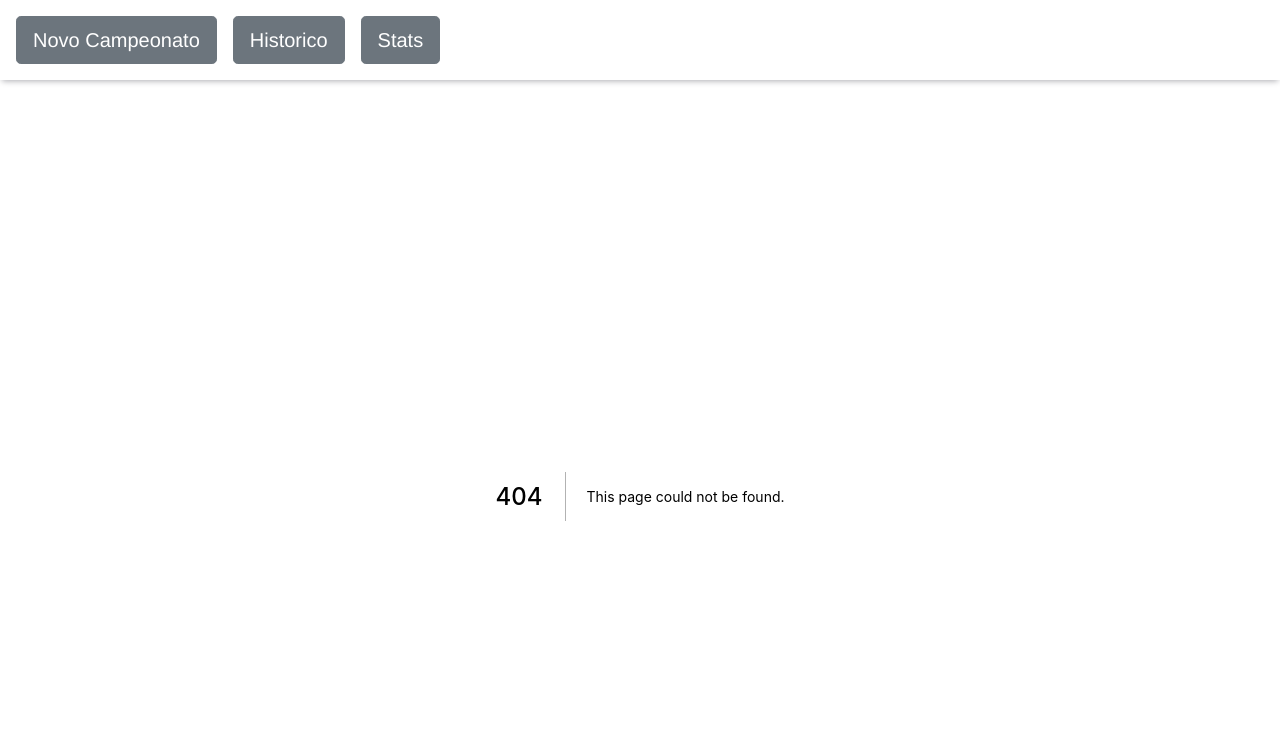
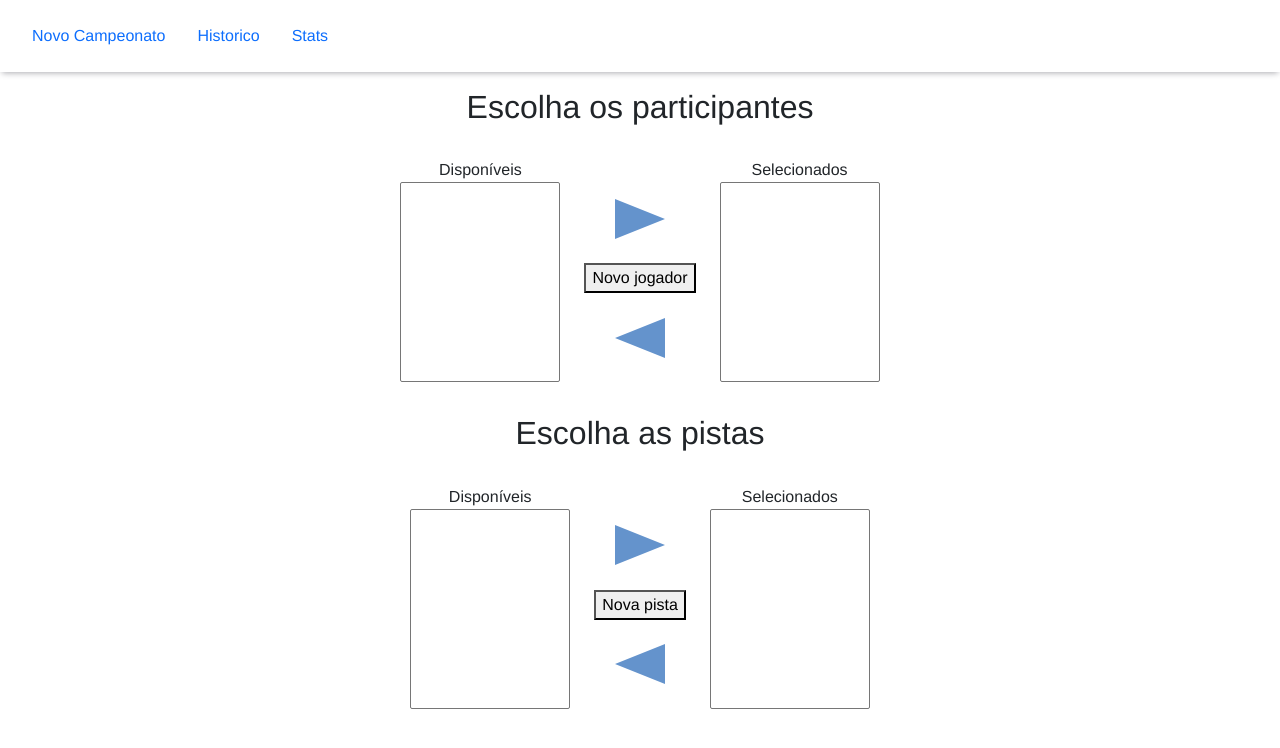
Before and after one commit to felipefss/revolt-statz, a Next.js app: page /new-championship in a window 1280 px wide. Before the commit this address had no page. Shown: the top 748 px of the page. Built offline with nearby package versions, Linux system fonts and the light colour scheme.

Commit message:
Add new championship page.

```diff
--- a/src/components/Navbar/index.tsx
+++ b/src/components/Navbar/index.tsx
@@ -1,20 +1,26 @@
-import React from "react";
+import Link from "next/link";
 import styles from "./styles.module.scss";
 
-const Navbar: React.FC = () => {
+export default function Navbar() {
   return (
     <nav className={styles.navbar}>
-      <a className="btn btn-secondary btn-lg" href="#">
-        Novo Campeonato
-      </a>
-      <a className="btn btn-secondary btn-lg" href="#">
-        Historico
-      </a>
-      <a className="btn btn-secondary btn-lg" href="#">
-        Stats
-      </a>
+      <ul className="nav">
+        <li className="nav-item">
+          <Link href="/new-championship">
+            <a className="nav-link">Novo Campeonato</a>
+          </Link>
+        </li>
+        <li className="nav-item">
+          <Link href="/history">
+            <a className="nav-link">Historico</a>
+          </Link>
+        </li>
+        <li className="nav-item">
+          <Link href="/">
+            <a className="nav-link">Stats</a>
+          </Link>
+        </li>
+      </ul>
     </nav>
   );
-};
-
-export default Navbar;
+}
--- a/src/components/Navbar/styles.module.scss
+++ b/src/components/Navbar/styles.module.scss
@@ -2,9 +2,4 @@
   padding: 1rem;
   box-shadow: 0px 3px 6px -2px #adadb2;
   margin-bottom: 1rem;
-
-  a {
-    margin-right: 1rem;
-    text-decoration: none;
-  }
 }
--- /dev/null
+++ b/src/components/Slushbucket/index.tsx
@@ -0,0 +1,27 @@
+import styles from "./styles.module.scss";
+
+export default function Slushbucket({ circuitChoice = false }) {
+  return (
+    <>
+      <section className={styles.players}>
+        <div className={styles.choiceColumn}>
+          <span>Disponíveis</span>
+          <select className={styles.choiceList} multiple></select>
+        </div>
+
+        <div className={styles.actionButtons}>
+          <div className={styles.selectBtn} />
+          <button type="button">
+            {circuitChoice ? "Nova pista" : "Novo jogador"}
+          </button>
+          <div className={`${styles.selectBtn} ${styles.inverse}`} />
+        </div>
+
+        <div className={styles.choiceColumn}>
+          <span>Selecionados</span>
+          <select className={styles.choiceList} multiple></select>
+        </div>
+      </section>
+    </>
+  );
+}
--- /dev/null
+++ b/src/components/Slushbucket/styles.module.scss
@@ -0,0 +1,45 @@
+.players {
+  display: flex;
+  justify-content: center;
+}
+
+.choiceColumn {
+  display: flex;
+  flex-direction: column;
+  align-items: center;
+
+  margin: 1.5rem 1.5rem 2rem;
+
+  .choiceList {
+    height: 25vh;
+    width: 12.5vw;
+    overflow-y: auto;
+  }
+}
+
+.actionButtons {
+  display: flex;
+  flex-direction: column;
+  align-items: center;
+  justify-content: space-evenly;
+  padding: 2rem 0;
+  margin-top: 0.5rem;
+
+  .selectBtn {
+    width: 0;
+    height: 0;
+    cursor: pointer;
+
+    border-top: 20px solid transparent;
+    border-left: 50px solid #6493cc;
+    border-bottom: 20px solid transparent;
+
+    &:hover {
+      border-left-color: #32557f;
+    }
+  }
+
+  .inverse {
+    transform: rotate(180deg);
+  }
+}
--- a/src/db/Championships.ts
+++ b/src/db/Championships.ts
@@ -51,3 +51,5 @@ const getChampionshipsByDate = async (): Promise<IChampionship[]> => {
   const championships = await col.find({}, { sort: [["date", -1]] }).toArray();
   return serialiseDates(championships);
 };
+
+//TODO: Add a function to check if there is an ongoing championship at the current date
--- a/src/db/Circuits.ts
+++ b/src/db/Circuits.ts
@@ -2,10 +2,10 @@ export type ICircuit = {
   _id: number;
   name: string;
   wins: {
-    [player_id: string]: number;
+    [player_id: number]: number;
   };
   last: {
-    [player_id: string]: number;
+    [player_id: number]: number;
   };
   // getTotal: () => number;
 };
--- /dev/null
+++ b/src/pages/new-championship/index.tsx
@@ -0,0 +1,13 @@
+import Slushbucket from "../../components/Slushbucket";
+import styles from "./styles.module.scss";
+
+export default function NewChampionship() {
+  return (
+    <div className={styles.content}>
+      <h2>Escolha os participantes</h2>
+      <Slushbucket />
+      <h2>Escolha as pistas</h2>
+      <Slushbucket circuitChoice />
+    </div>
+  );
+}
--- /dev/null
+++ b/src/pages/new-championship/styles.module.scss
@@ -0,0 +1,3 @@
+.content {
+  text-align: center;
+}
--- a/src/pages/new_championship.tsx
+++ /dev/null
@@ -1,3 +0,0 @@
-export default function NewChampionship() {
-  return <div>New Championship page</div>;
-}
```
